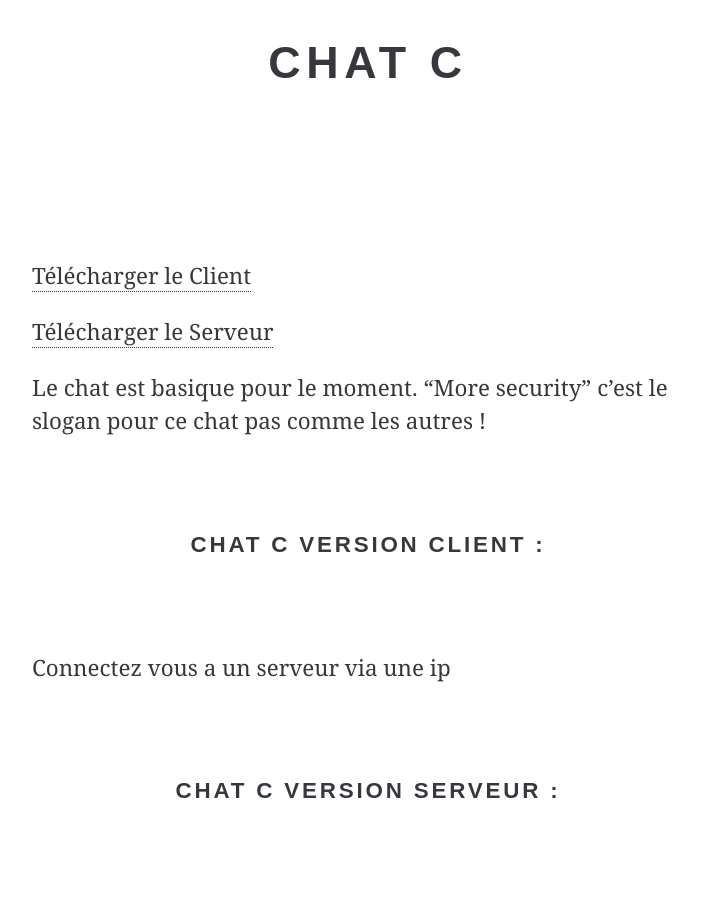
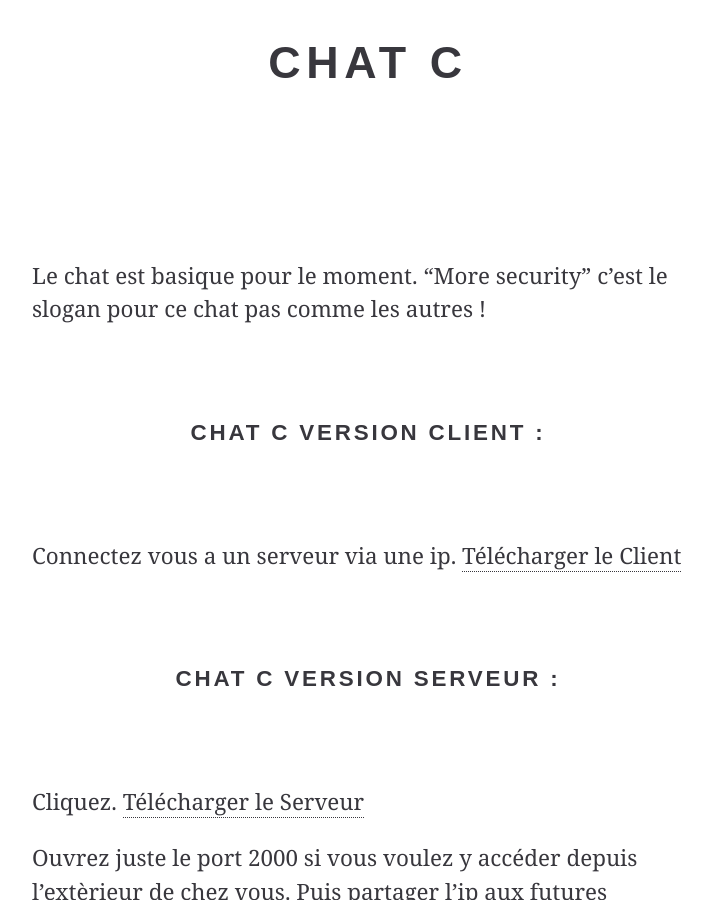
Before and after one commit to cedced19/cedced19.github.io, a Jekyll site: the page built from chat/index.md, in a window 1280 px wide and 900 px high, scrolled down 1078 px. Shown: the whole window, without its empty margins (272-984 px from the left). Built offline with Jekyll 4.4.1, drawn with Linux system fonts in a browser that asks for light colours; nearby versions of some CDN libraries.

```diff
--- a/chat/index.md
+++ b/chat/index.md
@@ -12,18 +12,16 @@ class: home
 ---
 #Chat C
 
-[Télécharger le Client](https://raw.githubusercontent.com/cedced19/ChatC/master/setup/ChatC.exe)
-
-[Télécharger le Serveur](https://raw.githubusercontent.com/cedced19/ChatC/master/setup/ServeurChat.exe)
-
 Le chat est basique pour le moment.
 "More security" c'est le slogan pour ce chat pas comme les autres !
 
 ###Chat C Version Client :
-Connectez vous a un serveur via une ip
+Connectez vous a un serveur via une ip.
+[Télécharger le Client](https://raw.githubusercontent.com/cedced19/ChatC/master/setup/ChatC.exe)
 
 ###Chat C Version Serveur :
 Cliquez.
+[Télécharger le Serveur](https://raw.githubusercontent.com/cedced19/ChatC/master/setup/ServeurChat.exe)
 
 Ouvrez juste le port 2000 si vous voulez y accéder depuis l'extèrieur de chez vous.
 Puis partager l'ip aux futures utilisateurs !
```
